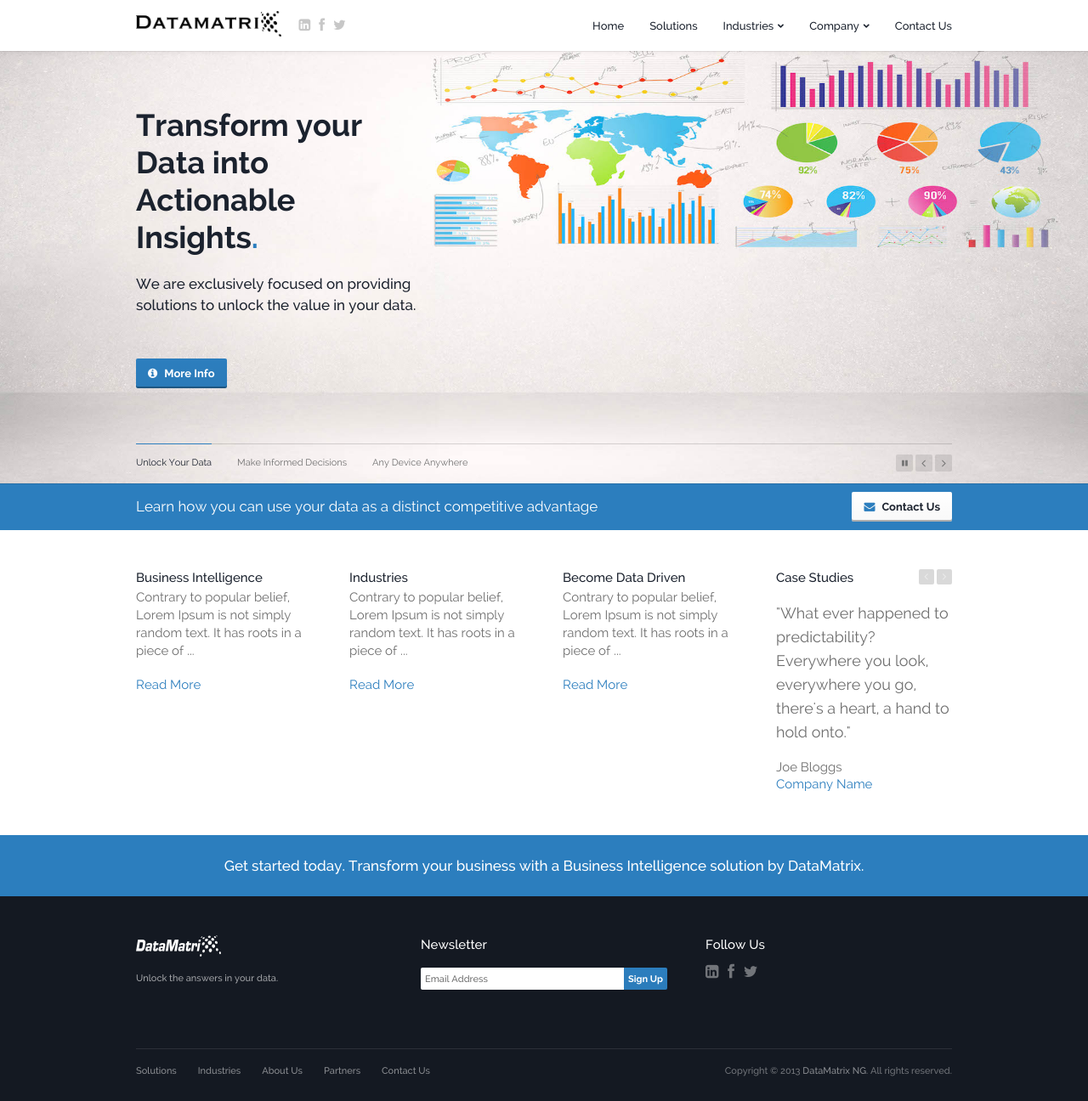
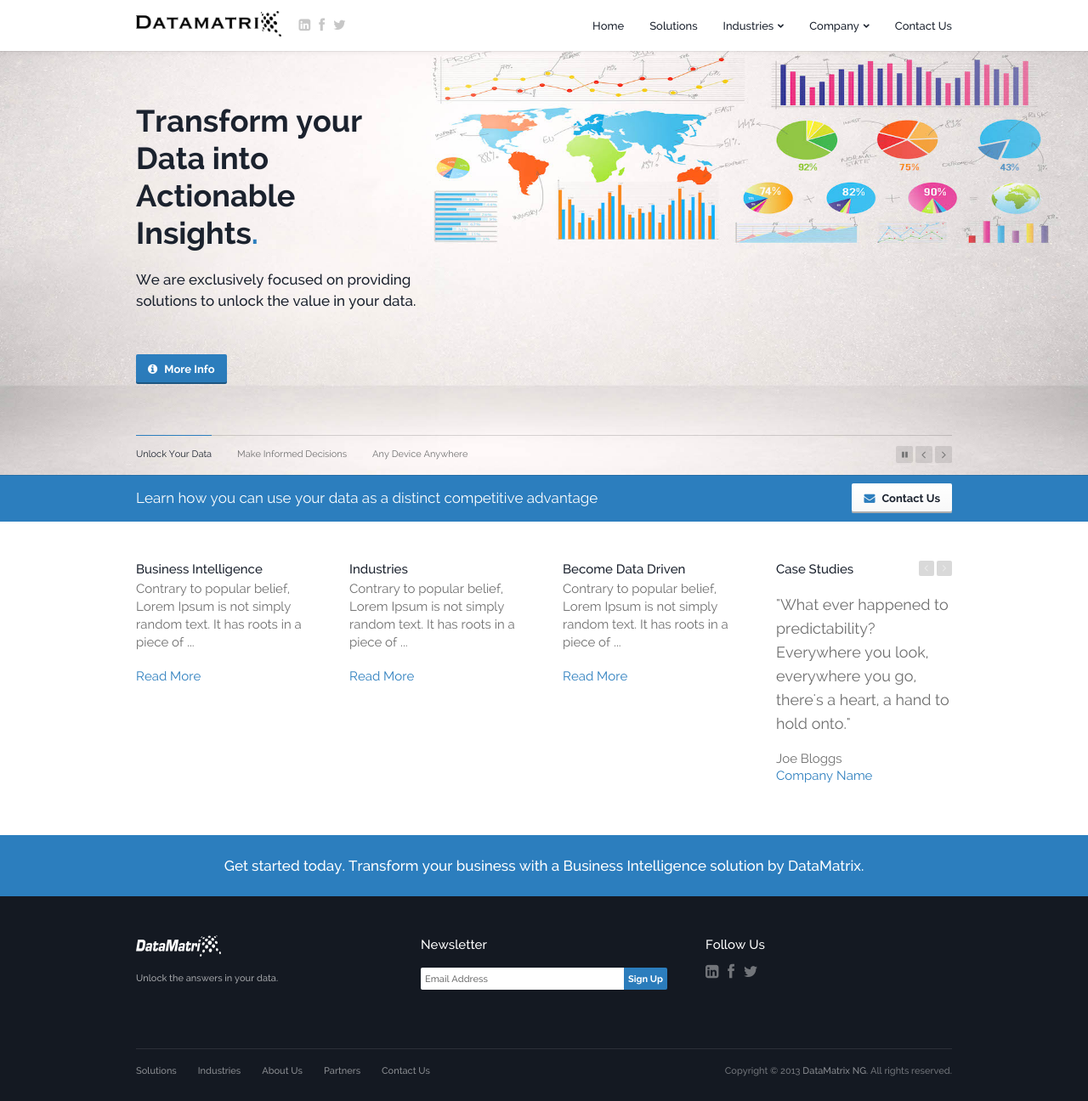
Before and after one commit to dtmtx/dtmtx.github.io, a Jekyll site: the page built from index.html, in a window 1280 px wide and 1296 px high. Shown: the whole window at 85% size. Built offline with Jekyll 4.4.1, drawn with Linux system fonts in a browser that asks for light colours; Markdown is read by kramdown in place of the engine named in the settings.

Commit message:
banner update

```diff
--- a/css/styles.css
+++ b/css/styles.css
@@ -993,8 +993,8 @@ body.home .topbar-outer.dark {
 	padding-right: 30px;
 	height: 100%;
 	vertical-align: top;
-	padding-top: 65px;
-	padding-bottom: 65px;
+	padding-top: 60px;
+	padding-bottom: 60px;
 }
 .slide-style-3 .right-column {
 	display: table-cell;
```
